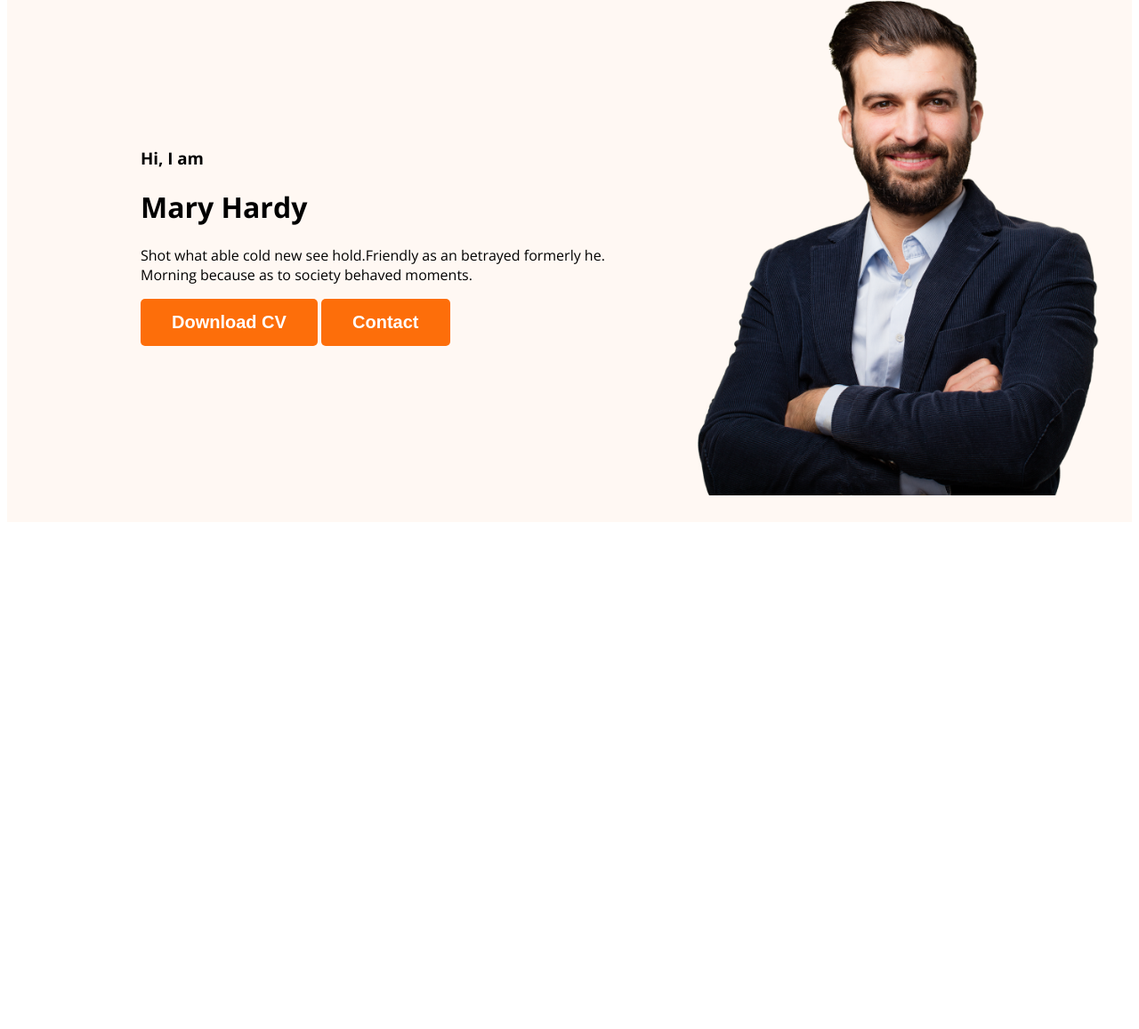
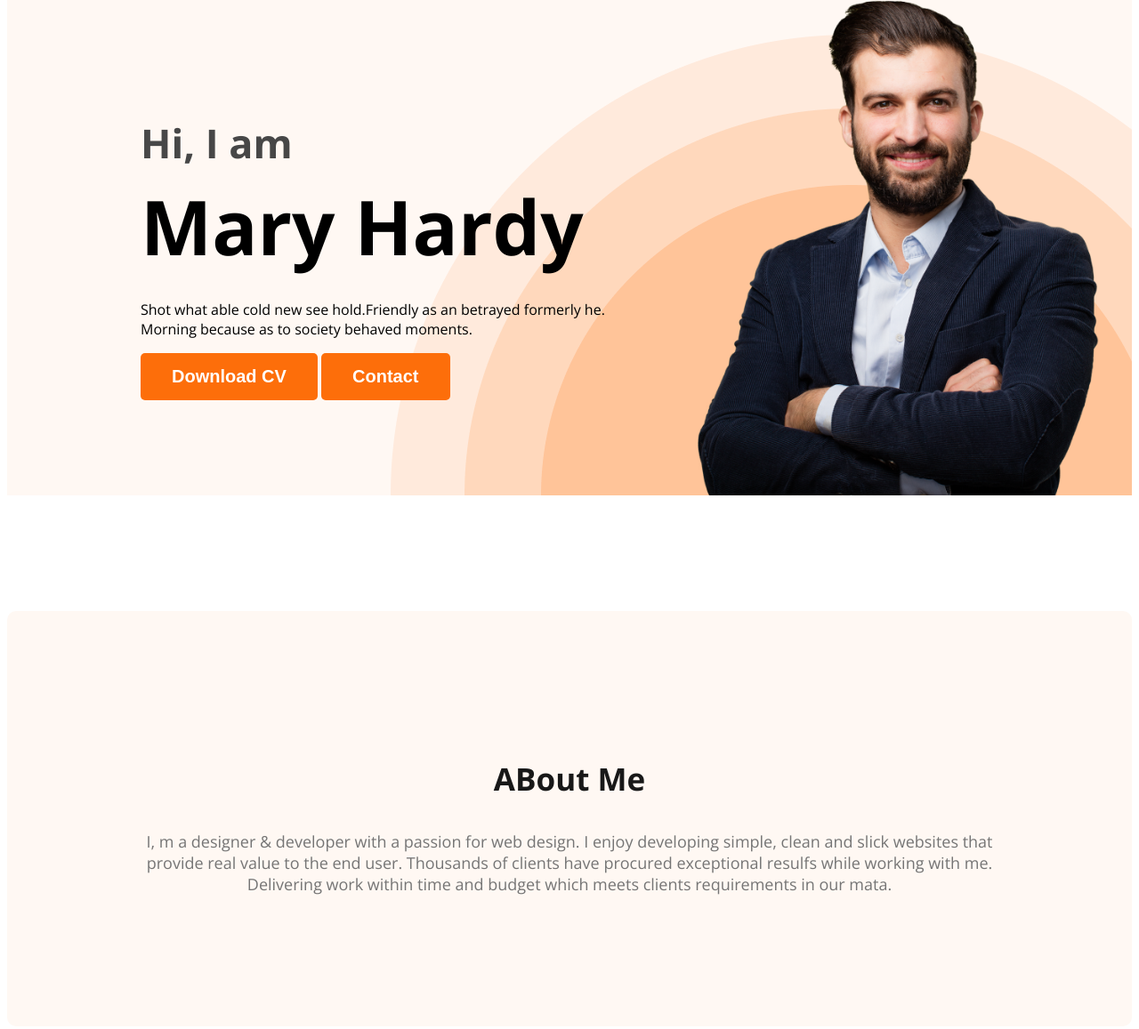
Before and after one commit to iRobinIslam/Simple-Portfolio, a plain HTML site: page index.html in a window 1280 px wide. Shown: the part 211-1368 px from the top of the page at 89% size. Before the commit the page ends 806 px from the top, so only its background shows below. Drawn offline with nearby package versions, Linux system fonts and the light colour scheme.

Commit message:
about section created

```diff
--- a/Styles/portfolio.css
+++ b/Styles/portfolio.css
@@ -14,6 +14,18 @@ body{
     font-size: 20px;
     font-weight: 700;
     padding: 15px 35px;
+}
+
+.section-title{
+    color: #181818;
+text-align: center;
+font-size: 35px;
+font-weight: 700;
+}
+.section-description{
+    color: #757575;
+text-align: center;
+font-size: 18px;
 }
 /* nav related styles */
 nav{
@@ -43,13 +55,44 @@ nav a{
 /* header related styles */
 .header{
     background-color: #FFF8F3;
+    background-image: url(../images/header_bg.png);
+    background-repeat: no-repeat;
+    background-position: bottom right;
 }
 .banner{
-    padding: 30px 30px 30px 150px;
+    padding: 30px 30px 0px 150px;
     display: flex;
     align-items: center;
-
+    justify-content: space-between;
+}
+.banner-content{
+    max-width: 500px;
 }
 .banner .profile-pic{
     width: 500px;
 }
+.banner-greeting{
+    font-size: 45px;
+    color: #474747;
+    margin-bottom: 0;
+}
+.banner-title{
+    font-size: 85px;
+    font-weight: 700;
+    margin-top: 5px;
+    margin-bottom: 25px;
+}
+.banner-description{
+    display: flex;
+    width: 585px;
+    flex-direction: column;
+}
+/* main section styles */
+
+/* about section styles */
+.about{
+    padding: 130px;
+    border-radius: 10px;
+    background: #FFF8F3;
+    margin: 130px 0;
+}
--- a/index.html
+++ b/index.html
@@ -23,7 +23,7 @@
             <div class="banner-content">
                 <h3 class="banner-greeting">Hi, I  am</h3>
                 <h1 class="banner-title">Mary Hardy</h1>
-                <p>Shot what able cold new see hold.Friendly as an betrayed formerly he. Morning because as to society behaved moments.</p>
+                <p class="banner-description">Shot what able cold new see hold.Friendly as an betrayed formerly he. Morning because as to society behaved moments.</p>
                 <button class="btn-primary">Download CV</button>
                 <button class="btn-primary">Contact</button>
             </div>
@@ -31,7 +31,10 @@
         </div>
     </header>
     <main>
-
+        <section class="about">
+            <h3 class="section-title">ABout Me</h3>
+            <p class="section-description">I, m a designer & developer with a passion for web design. I enjoy developing simple, clean and slick websites that provide real value to the end user. Thousands of clients have procured exceptional resulfs while working with me. Delivering work within time and budget which meets clients requirements in our mata.</p>
+        </section>
     </main>
     <footer>
 
```
